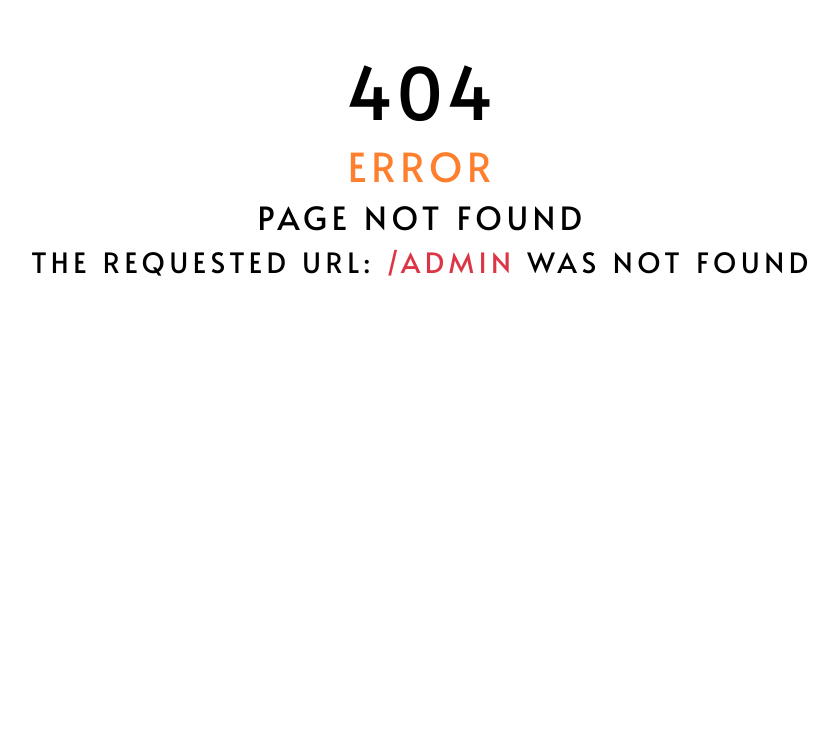
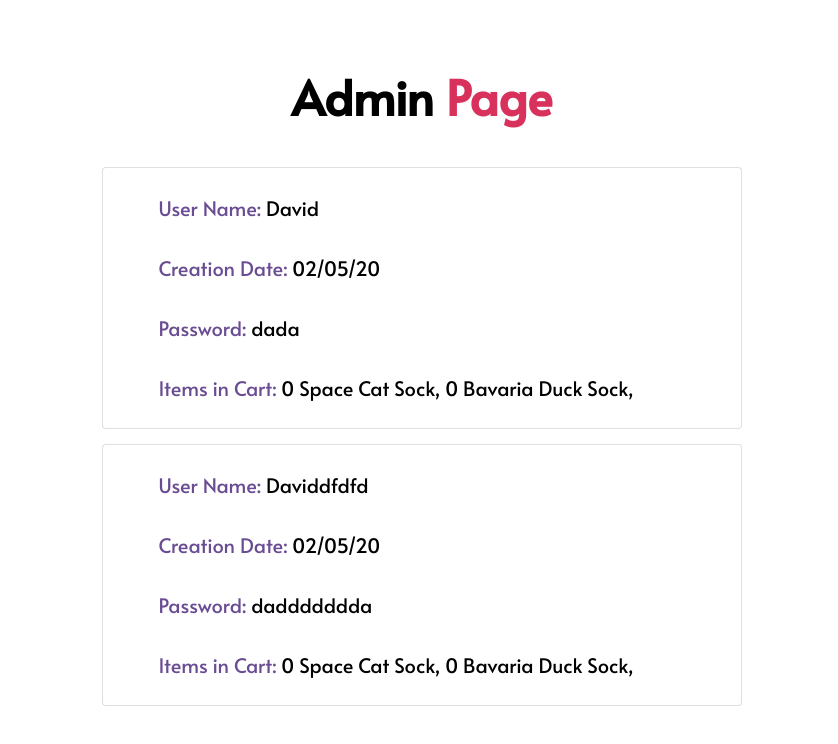
Before and after one commit to aylon11/webapps_final, a React (Create React App) app in the folder frontend/: page /admin in a window 1280 px wide. Before the commit this address had no page. Shown: the top 744 px of the page, without its empty margins (218-1056 px from the left). Built offline with nearby package versions, Linux system fonts and the light colour scheme.

Commit message:
Add admin page

```diff
--- a/frontend/src/App.js
+++ b/frontend/src/App.js
@@ -9,6 +9,7 @@ import Default from './components/Default';
 import Modal from './components/Modal';
 import AboutUs from './components/AboutUs';
 import Register from './components/Register';
+import AdminPage from './components/AdminPage';
 import { BrowserRouter as Router, Switch, Route, Redirect } from 'react-router-dom';
 import AuthApi from "./AuthApi";
 import Cookies from "js-cookie";
@@ -28,7 +29,8 @@ function App() {
     const user = Cookies.get("user");
     if (user) {
       setAuth(true);
-      valueContext.setName(user)
+      valueContext.setName(user);
+      valueContext.presentNavBar(true);
     }
   }
 
@@ -68,6 +70,7 @@ const Routes = () => {
         />
         <ProtectedRoute exact path="/products" auth={Auth.auth} component={ProductList} />
         <Route path="/about" component={AboutUs}></Route>
+        <Route path="/admin" component={AdminPage}></Route>
         <Route path="/details" component={Details}></Route>
         <ProtectedRoute path="/cart" auth={Auth.auth} component={Cart} />
         <ProtectedReg path="/register" auth={Auth.auth} component={Register} />
--- /dev/null
+++ b/frontend/src/components/AdminPage.js
@@ -0,0 +1,28 @@
+import React, { Component } from 'react';
+import { ProductConsumer } from '../context';
+import UserDetails from './UserDetails';
+import Title from './Title';
+
+
+export default class AdminPage extends Component {
+    render() {
+        return (
+            <React.Fragment>
+                <div>
+                    <div style={{ marginTop: "60px" }}>
+                        <Title name="Admin " title="Page" />
+                        <ProductConsumer>
+                            {value => {
+                                return value.users.map(user => {
+                                    return (
+                                        <UserDetails key={user.userName} user={user} />
+                                    );
+                                })
+                            }}
+                        </ProductConsumer>
+                    </div>
+                </div>
+            </React.Fragment>
+        )
+    }
+}
--- a/frontend/src/components/Navbar.js
+++ b/frontend/src/components/Navbar.js
@@ -47,6 +47,11 @@ export default class NavBar extends Component {
                         Sign Out
                     </ButtonContainer>
                         </Link>
+                        {value.userName == "admin" ? null : <Link to="/admin">
+                            <ButtonContainer style={{ color: "var(--mainPurple)", marginLeft: "20px", fontSize: "1.2rem" }}>
+                                Admin Page
+                            </ButtonContainer>
+                        </Link>}
                         <div style={{ marginLeft: "40px" }}>
                             <span style={{ fontSize: "1.2rem", color: "var(--mainDarkBlue)" }}>Hello,</span><br />
                             <span style={{ fontSize: "1rem" }}>{value.userName}</span>
--- a/frontend/src/components/Product.js
+++ b/frontend/src/components/Product.js
@@ -12,7 +12,8 @@ export default class Product extends Component {
             <ProductWrapper className="col-9 mx-auto col-md-6 col-lg-3 my-3">
                 <div className="card">
                     <ProductConsumer>
-                        {(value) => (<div className="img-container" onClick={() => { value.handleDetail(id) }}>
+                        {(value) => (
+                        <div className="img-container" onClick={() => { value.handleDetail(id) }}>
                             <Link to="/details">
                                 <img src={img} alt="product" className="card-img-top" />
                             </Link>
@@ -22,7 +23,8 @@ export default class Product extends Component {
                             }}>
                                 {inCart ? (<p className="text-capitalize mb-0" disabled>In cart</p>) : <i className="fas fa-cart-plus"></i>}
                             </button>
-                        </div>)}
+                        </div>
+                        )}
                     </ProductConsumer>
                     {/*card footer*/}
                     <div className="card-footer d-flex justify-content-between" style={{ background: "var(--mainBlue)" }}>
--- a/frontend/src/components/ProductList.js
+++ b/frontend/src/components/ProductList.js
@@ -24,12 +24,6 @@ export default class ProductList extends Component {
             })
         }
 
-        // const filteredProducts =
-        //     this.state.products.filter(product => {
-        //         return product.title.toLowerCase().includes(this.state.inputValue.toLocaleLowerCase())
-        //     })
-
-
         return (
             <React.Fragment>
                 <div className="py-5">
--- /dev/null
+++ b/frontend/src/components/UserDetails.js
@@ -0,0 +1,97 @@
+import React, { Component } from 'react'
+import styled from "styled-components";
+import { ProductConsumer } from '../context';
+import PropTypes from 'prop-types';
+
+export default class UserDetails extends Component {
+
+    render() {
+        const { userName, creationDate, password, cart } = this.props.user;
+        console.log(userName, creationDate, password, cart);
+
+        return (
+            <ProductWrapper className="container-fluid text-left d-none d-lg-block card" style={{ width: "50%", padding: "25px 1px 25px 0px", marginTop: "15px" }}>
+                <div className="row">
+                    <ProductConsumer>
+                        {(value) => (
+                            <div style={{ fontSize: "20px", width: "100%" }}>
+                                <div className="col-10 mx-auto">
+                                    <span style={{ color: "var(--mainPurple)" }}>User Name: </span>{userName}
+                                </div>
+                                <br />
+                                <div className="col-10 mx-auto">
+                                    <span style={{ color: "var(--mainPurple)" }}>Creation Date: </span>{creationDate}
+                                </div>
+                                <br />
+                                <div className="col-10 mx-auto">
+                                    <span style={{ color: "var(--mainPurple)" }}>Password: </span>{password}
+                                </div>
+                                <br />
+                                <div className="col-10 mx-auto">
+                                    <span style={{ color: "var(--mainPurple)" }}>Items in Cart: </span>{cart.map(item => { return item.count + " " + item.title + ", " })}
+                                </div>
+                            </div>
+                        )}
+                    </ProductConsumer>
+                </div>
+            </ProductWrapper>
+        )
+    }
+}
+
+
+UserDetails.propType = {
+    user: PropTypes.shape({
+        userName: PropTypes.string,
+        creationDate: PropTypes.string,
+        password: PropTypes.string,
+        cart: PropTypes.object,
+    }).isRequired
+};
+
+const ProductWrapper = styled.div`
+.card{
+    border: 0.05rem solid rgb(202 202 202);
+    transition: all 0.5s linear;
+}
+.card-footer{
+    background: transparent;
+}
+&:hover{
+    .card{
+        box-shadow: 0px 0px 8px #adb5bd;
+    }
+}
+.img-container{
+    position: relative;
+    overflow: hidden;
+}
+.img-container:hover .card-img-top{
+    transform: scale(1.2);
+
+}
+.card-img-top{
+    max-width: 100%;
+    transition all 1s linear;
+}
+.cart-btn{
+    position: absolute;
+    bottom: 0;
+    right: 0;
+    padding: 0.3rem 0.4rem;
+    background: var(--mainRed);
+    border: none;
+    color: white;
+    font-size: 1.4rem;
+    border-radius: 1rem 0 0 0;
+    transform: translate(100%, 100%);
+    transition all 0.5s linear;
+}
+.cart-btn:hover{
+    color: var(--mainYellow);
+}
+.img-container:hover .cart-btn{
+    transform: translate(0%, 0%);
+    border: none;
+}
+`
--- a/frontend/src/context.js
+++ b/frontend/src/context.js
@@ -15,6 +15,54 @@ class ProductProvider extends Component {
         cartTotal: 0,
         userName: "User Name",
         isNavBar: false,
+        users: [{
+            userName: "David", creationDate: "02/05/20", password: "dada", cart: [{
+                id: 1,
+                title: "Space Cat Sock",
+                img: "img/socks1.jpg",
+                price: 29,
+                info: "Add a little (solar) flair to your wardrobe with the Space Cat low sock. It won’t go near water, but the infinite, ever-expanding void we call the universe is a doddle when you’re Space Cat.",
+                inCart: false,
+                sizes: "S M L",
+                count: 0,
+                total: 0
+            },
+            {
+                id: 2,
+                title: "Bavaria Duck Sock",
+                img: "img/socks2.jpg",
+                price: 39,
+                info: "Prepare for the wurst! The duck is back, now with a background with the traditional bavarian motif perfectly fitting any Oktoberfest feast!",
+                inCart: false,
+                sizes: "S M L",
+                count: 0,
+                total: 0
+            }]
+        },
+        {
+            userName: "Daviddfdfd", creationDate: "02/05/20", password: "daddddddda", cart: [{
+                id: 1,
+                title: "Space Cat Sock",
+                img: "img/socks1.jpg",
+                price: 29,
+                info: "Add a little (solar) flair to your wardrobe with the Space Cat low sock. It won’t go near water, but the infinite, ever-expanding void we call the universe is a doddle when you’re Space Cat.",
+                inCart: false,
+                sizes: "S M L",
+                count: 0,
+                total: 0
+            },
+            {
+                id: 2,
+                title: "Bavaria Duck Sock",
+                img: "img/socks2.jpg",
+                price: 39,
+                info: "Prepare for the wurst! The duck is back, now with a background with the traditional bavarian motif perfectly fitting any Oktoberfest feast!",
+                inCart: false,
+                sizes: "S M L",
+                count: 0,
+                total: 0
+            }]
+        }],
     };
 
     sendDataToBack = () => {
```
